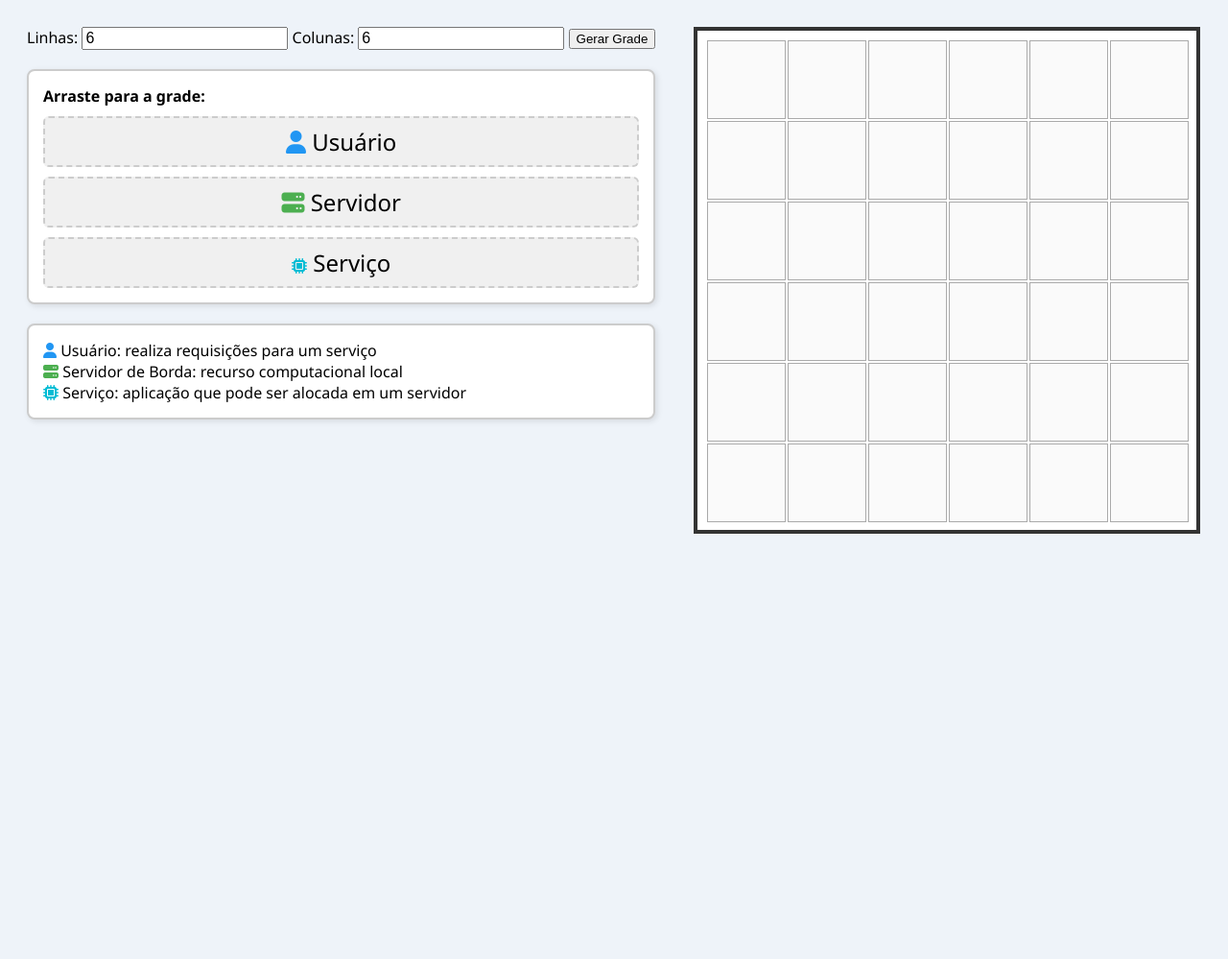
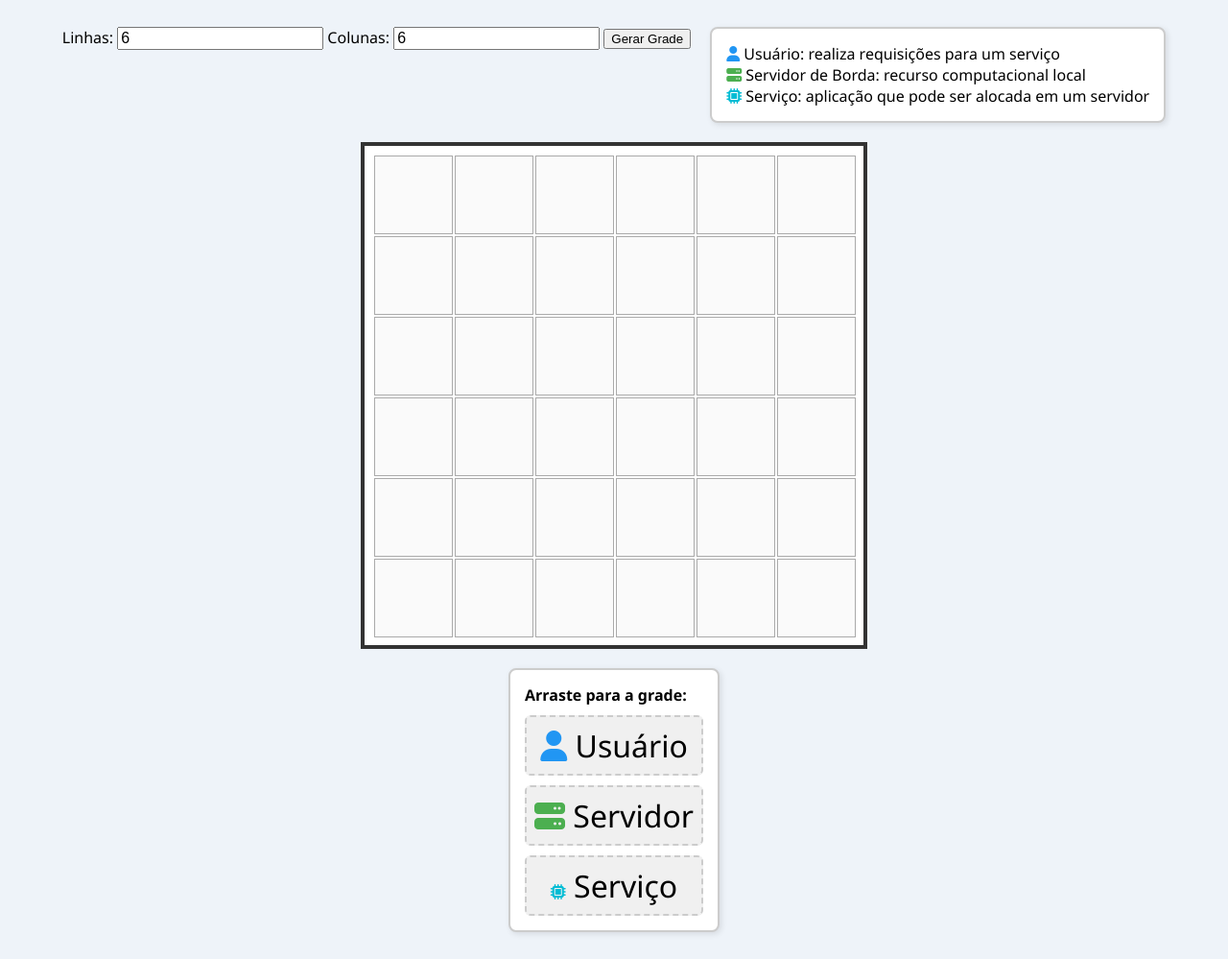
Before and after one commit to ArielMAJ/esp-viz, a plain HTML site: page index.html in a window 1280 px wide. Shown: the whole page at 96% size. Before the commit the page ends 800 px from the top, so only its background shows below. Drawn offline with Linux system fonts and the light colour scheme.

Commit message:
feat: adjust layout and improve draggable item presentation in the palette

```diff
--- a/index.html
+++ b/index.html
@@ -13,13 +13,18 @@
         font-family: "Segoe UI", sans-serif;
         padding: 20px;
         display: flex;
-        gap: 40px;
+        flex-direction: column;
+        align-items: center;
+        gap: 20px;
       }
 
       #controls {
         display: flex;
-        flex-direction: column;
+        flex-direction: row;
+        flex-wrap: wrap;
+        justify-content: center;
         gap: 20px;
+        width: 100%;
       }
 
       label,
@@ -87,10 +92,12 @@
         display: flex;
         flex-direction: column;
         gap: 10px;
+        justify-content: center;
+        flex-wrap: wrap;
       }
 
       .draggable {
-        font-size: 24px;
+        font-size: 2rem;
         padding: 8px;
         background-color: #f0f0f0;
         border-radius: 6px;
@@ -111,19 +118,6 @@
         <button onclick="generateGrid()">Gerar Grade</button>
       </div>
 
-      <div class="palette">
-        <div><strong>Arraste para a grade:</strong></div>
-        <div class="draggable" draggable="true" data-type="user">
-          <i class="fas fa-user user"></i> Usuário
-        </div>
-        <div class="draggable" draggable="true" data-type="server">
-          <i class="fas fa-server server"></i> Servidor
-        </div>
-        <div class="draggable" draggable="true" data-type="service">
-          <i class="fas fa-microchip service"></i> Serviço
-        </div>
-      </div>
-
       <div class="legend">
         <div>
           <i class="fas fa-user user"></i> Usuário: realiza requisições para um
@@ -141,6 +135,19 @@
     </div>
 
     <div id="grid" class="grid"></div>
+
+    <div class="palette">
+      <div><strong>Arraste para a grade:</strong></div>
+      <div class="draggable" draggable="true" data-type="user">
+        <i class="fas fa-user user"></i> Usuário
+      </div>
+      <div class="draggable" draggable="true" data-type="server">
+        <i class="fas fa-server server"></i> Servidor
+      </div>
+      <div class="draggable" draggable="true" data-type="service">
+        <i class="fas fa-microchip service"></i> Serviço
+      </div>
+    </div>
 
     <script>
       function generateGrid() {
```
